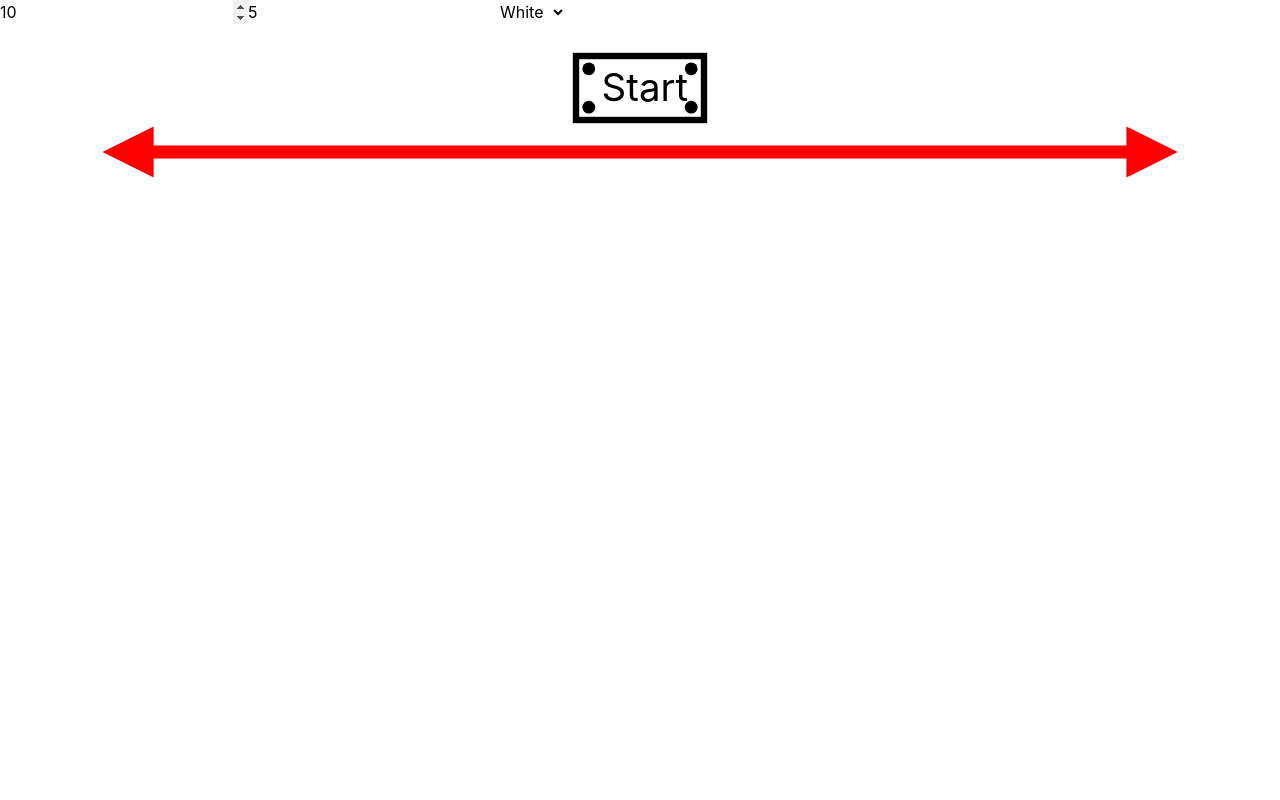
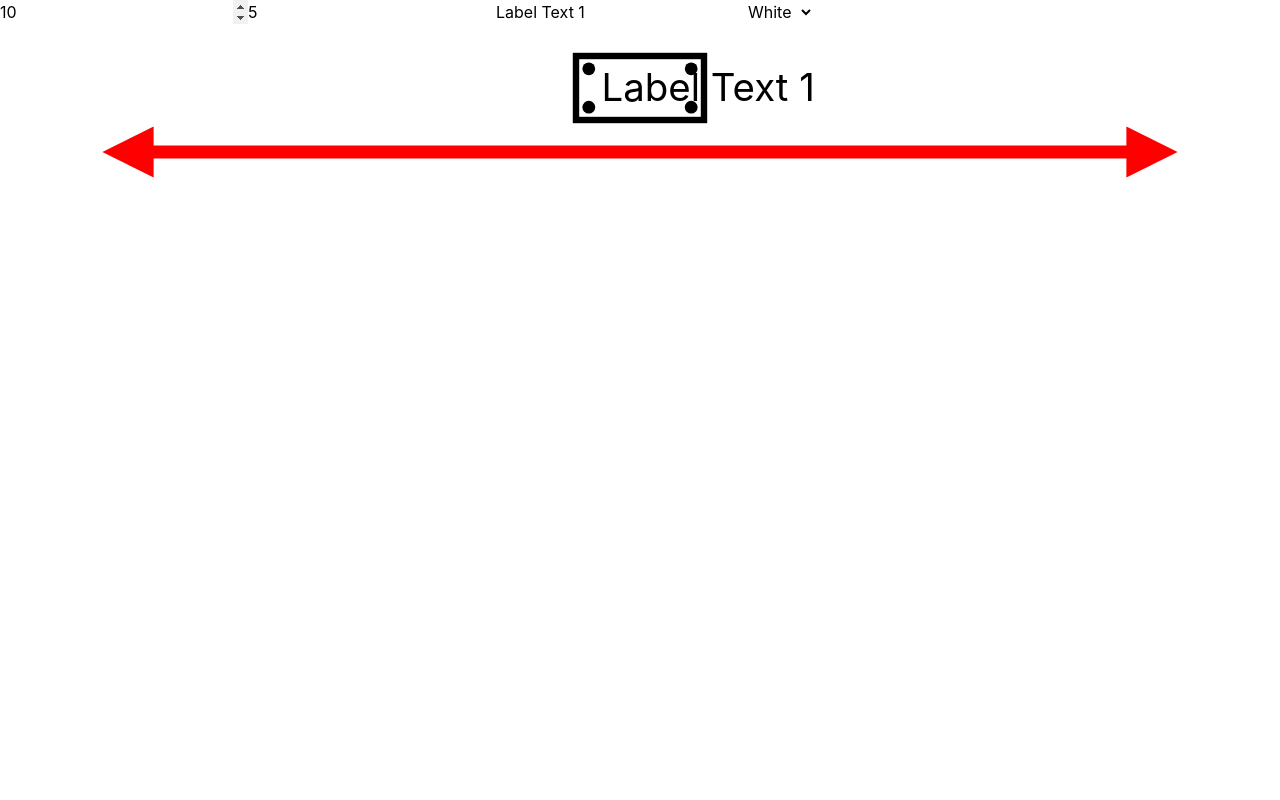
Before and after one commit to RichoHa/label-builder, a React (Vite) app: page / in a window 1280 px wide. Shown: the top 800 px of the page. Built offline with nearby package versions, Linux system fonts and the light colour scheme.

Commit message:
Add editable label text input

```diff
--- a/src/App.jsx
+++ b/src/App.jsx
@@ -6,6 +6,7 @@ export default function App() {
   const [rectWidth, setRectWidth] = useState(10);
   const [rectHeight, setRectHeight] = useState(5);
   const [bgColor, setBgColor] = useState("white");
+  const [labelText1, setlabelText1] = useState("Label Text 1");
 
   const StartRectX = 45;
   const StartRectY = 2.5;
@@ -50,6 +51,11 @@ export default function App() {
         value={rectHeight}
         onChange={(e) => setRectHeight(parseFloat(e.target.value))}
       />
+      <input
+        type="text"
+        value={labelText1}
+        onChange={(e) => setlabelText1(e.target.value)}
+      />
       <select value={bgColor} onChange={(e) => setBgColor(e.target.value)}>
         <option value="white">White</option>
         <option value="grey">Grey</option>
@@ -65,6 +71,7 @@ export default function App() {
         StartRectY={StartRectY}
         fontSize={fontSize}
         bgColor={bgColor}
+        labelText1={labelText1}
       />
 
       <button onClick={() => setHoleCount(0)}>0 holes</button>
--- a/src/component/LabelPreview.jsx
+++ b/src/component/LabelPreview.jsx
@@ -7,6 +7,7 @@ export default function LabelPreview({
   StartRectY,
   fontSize,
   bgColor,
+  labelText1,
 }) {
   return (
     <svg viewBox="0 0 100 100">
@@ -47,7 +48,7 @@ export default function LabelPreview({
         font-size={fontSize}
         fill="black"
       >
-        Start
+        {labelText1}
       </text>
       {holes.map((hole, i) => (
         <circle key={i} cx={hole.cx} cy={hole.cy} r={holeR} fill="black" />
```
